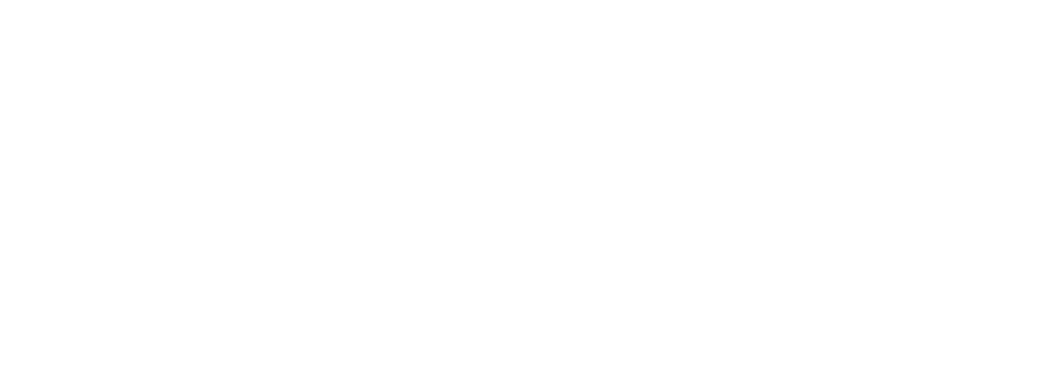
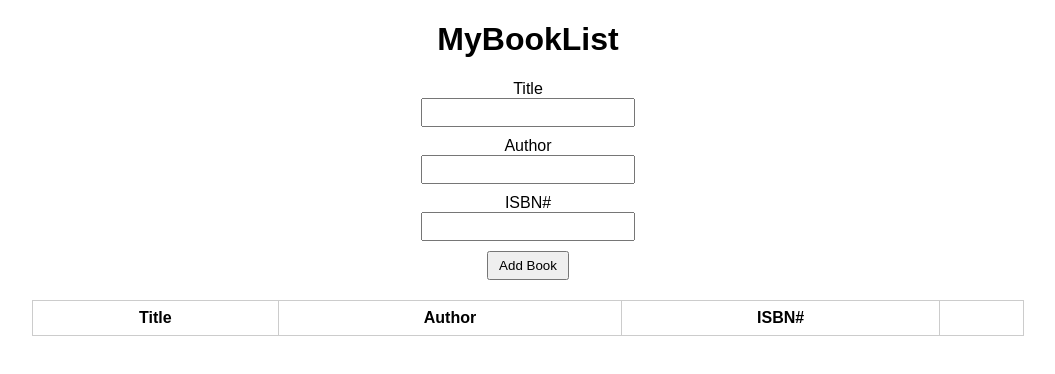
Before and after one commit to acciojob/book-list-vamshithallapalli, a website: page main.html in a window 1280 px wide. Shown: the whole page, without its empty margins (112-1167 px from the left). Drawn offline with Linux system fonts and the light colour scheme.

Commit message:
created a submission

```diff
--- a/main.html
+++ b/main.html
@@ -8,6 +8,28 @@
 
 <body>
 	<!-- the entire body must be written by student -->
+	<h1>MyBookList</h1>
+	<div class="form-group">
+		<label>Title</label><br>
+		<input type="text" id="title"><br>
+		<label>Author</label><br>
+		<input type="text" id="author"><br>
+		<label>ISBN#</label><br>
+		<input type="text" id="isbn"><br>
+		<button id="submit">Add Book</button>
+	</div>
+
+	<table class="table table-striped">
+		<thead>
+			<tr>
+			<th>Title</th>
+			<th>Author</th>
+			<th>ISBN#</th>
+			<th></th>
+			</tr>
+		</thead>
+		<tbody id="book-list"></tbody>
+	</table>
     <script type="text/javascript" src="./script.js">
 </script>
 
--- a/script.js
+++ b/script.js
@@ -1 +1,37 @@
 //your JS code here. If required.
+const titleInput = document.getElementById('title');
+const authorInput = document.getElementById('author');
+const isbnInput = document.getElementById('isbn');
+const submitBtn = document.getElementById('submit');
+const bookList = document.getElementById('book-list');
+
+submitBtn.addEventListener('click', function(){
+	const title = titleInput.value.trim();
+	const author = authorInput.value.trim();
+	const isbn = isbnInput.value.trim();
+
+    // Validate input
+  if (title === '' || author === '' || isbn === '') {
+    alert('Please fill out all fields!');
+    return;
+  }
+
+	const row = document.createElement('tr');
+	row.innerHTML = `<td>${title}</td>
+	<td>${author}</td>
+	<td>${isbn}</td>
+	<td><button class="delete">Clear</button></td>`
+
+	//append the row
+	bookList.appendChild(row);
+
+	titleInput.value = "";
+	authorInput.value="";
+	isbnInput.value="";
+})
+
+bookList.addEventListener('click', function (e) {
+  if (e.target.classList.contains('delete')) {
+    e.target.parentElement.parentElement.remove();
+  }
+});
--- a/styles.css
+++ b/styles.css
@@ -1 +1,48 @@
 /*  your css code here. If applicable */
+body {
+  font-family: Arial, sans-serif;
+  margin: 20px;
+}
+
+h1 {
+  text-align: center;
+}
+
+.form-group {
+  margin-bottom: 20px;
+  text-align: center;
+}
+
+input {
+  margin-bottom: 10px;
+  padding: 5px;
+  width: 200px;
+}
+
+button {
+  padding: 5px 10px;
+  cursor: pointer;
+}
+
+.table {
+  width: 80%;
+  margin: 0 auto;
+  border-collapse: collapse;
+}
+
+.table th, .table td {
+  border: 1px solid #ccc;
+  padding: 8px;
+  text-align: center;
+}
+
+.table-striped tr:nth-child(even) {
+  background-color: #f2f2f2;
+}
+
+.delete {
+  background-color: red;
+  color: white;
+  border: none;
+  padding: 5px 8px;
+}
```
